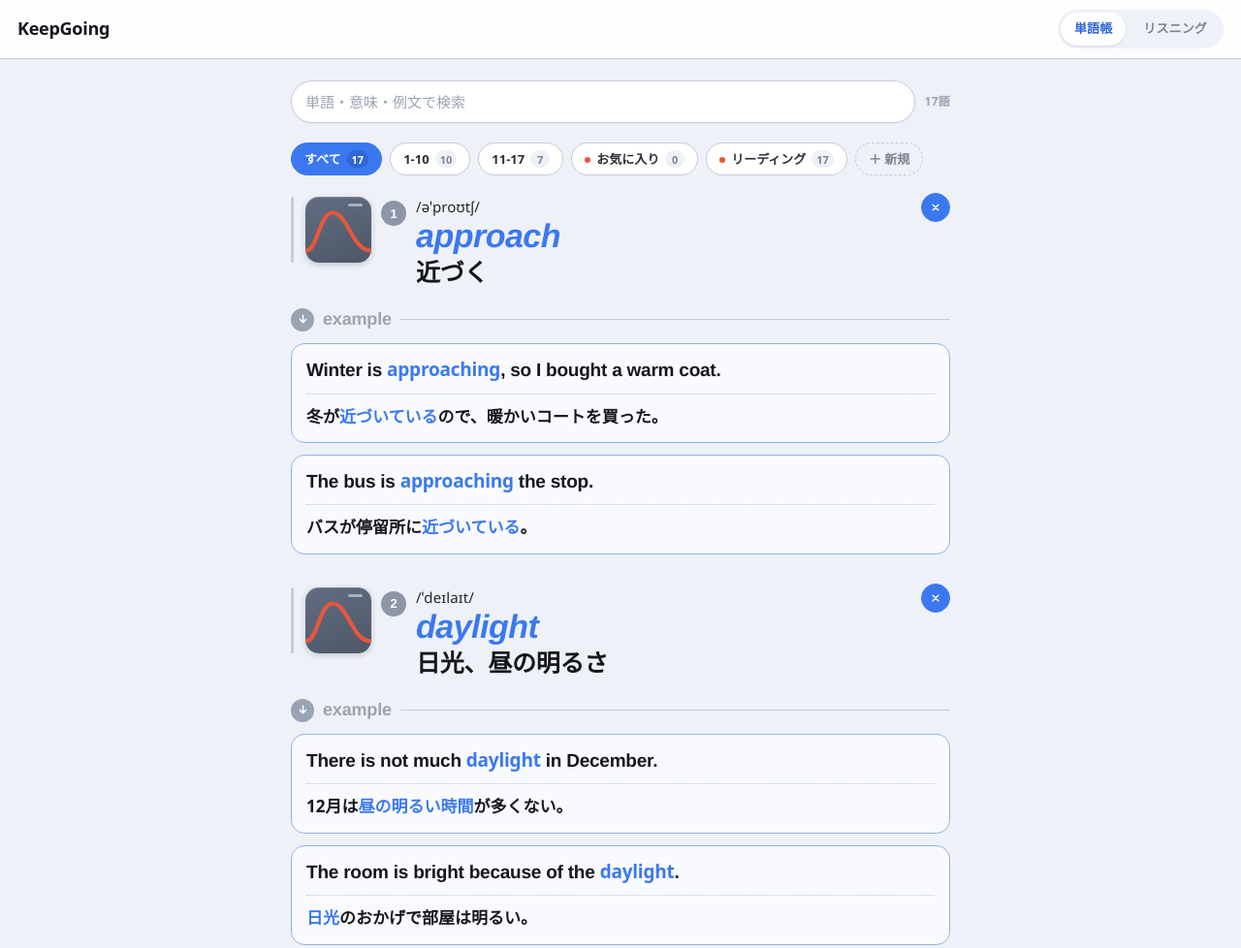
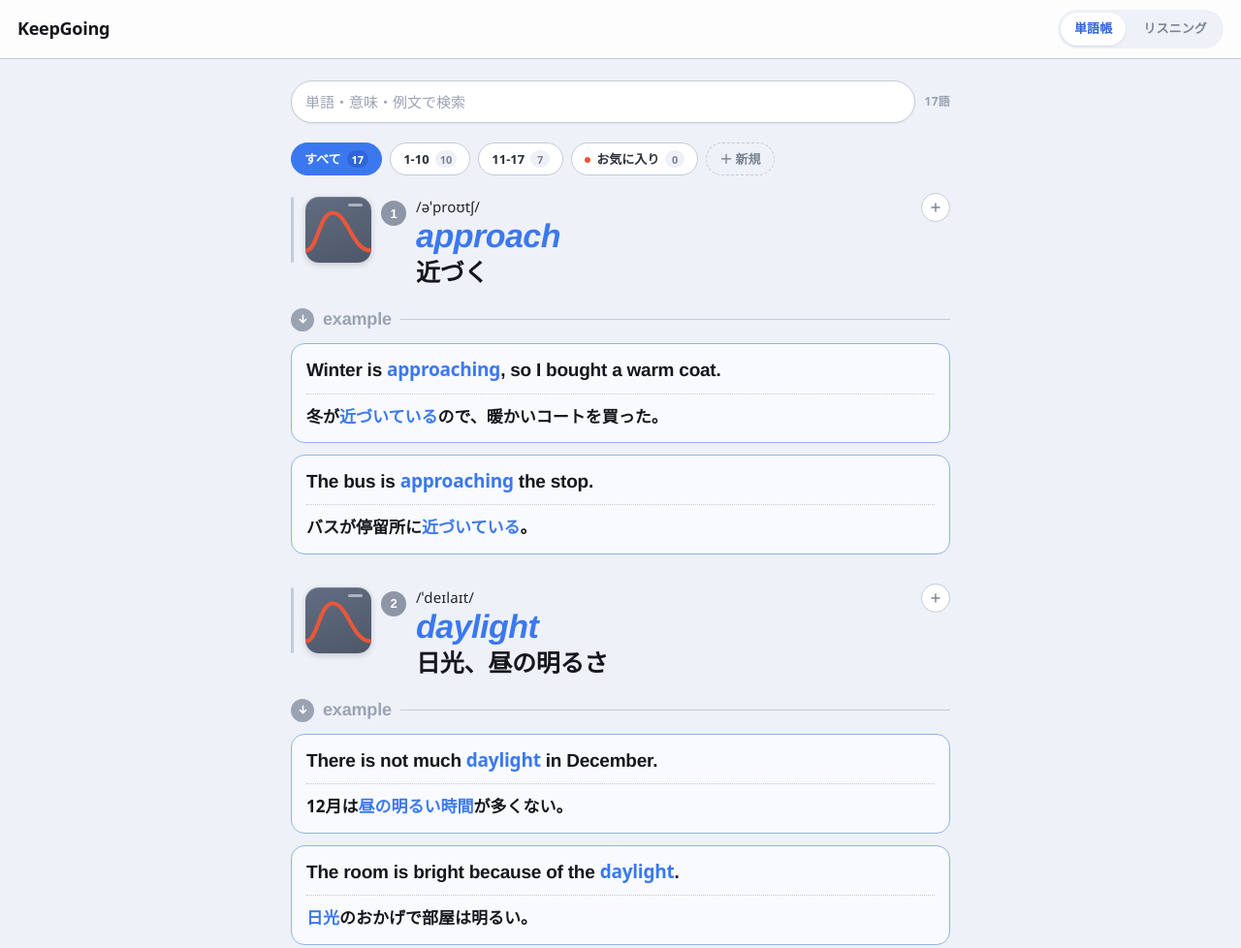
Before and after one commit to Cee-stars/KeepGoing, a plain HTML site: page index.html in a window 1280 px wide. Shown: the top 978 px of the page at 97% size. Drawn offline with Linux system fonts and the light colour scheme.

Commit message:
Stop shipping the reading playlist
The word list no longer ships any playlist of its own, so a new browser
starts with just お気に入り. A saved リーディング is removed on the next
load, the same way 会話によく出る was; the words themselves and any
playlist the user made are untouched. Assets move to ?v=6.

Co-Authored-By: Claude Opus 5 <noreply@anthropic.com>
Claude-Session: https://claude.ai/code/session_01SqNgK3T6aLwhavsWzi3eWU

```diff
--- a/index.html
+++ b/index.html
@@ -6,10 +6,10 @@
 <meta name="theme-color" content="#eef1f7" />
 <meta name="apple-mobile-web-app-capable" content="yes" />
 <title>KeepGoing 単語帳</title>
-<link rel="stylesheet" href="css/tokens.css?v=5" />
-<link rel="stylesheet" href="css/styles.css?v=5" />
-<link rel="stylesheet" href="css/listening.css?v=5" />
-<link rel="stylesheet" href="css/playlists.css?v=5" />
+<link rel="stylesheet" href="css/tokens.css?v=6" />
+<link rel="stylesheet" href="css/styles.css?v=6" />
+<link rel="stylesheet" href="css/listening.css?v=6" />
+<link rel="stylesheet" href="css/playlists.css?v=6" />
 <link rel="manifest" href="manifest.webmanifest" />
 </head>
 <body>
@@ -103,10 +103,10 @@
   </svg>
 </button>
 
-<script src="data/words.js?v=5"></script>
-<script src="js/app.js?v=5"></script>
-<script src="js/listening.js?v=5"></script>
-<script src="js/playlists.js?v=5"></script>
+<script src="data/words.js?v=6"></script>
+<script src="js/app.js?v=6"></script>
+<script src="js/listening.js?v=6"></script>
+<script src="js/playlists.js?v=6"></script>
 
 <script>
 /* オフライン対応（http(s) 配信時のみ。file:// では何もしない） */
--- a/js/playlists.js
+++ b/js/playlists.js
@@ -15,17 +15,10 @@
 
   /* 最初から入れておくプレイリスト。
      1 度だけ自動で追加され、あとは普通のリストと同じ（消したら復活しない）。 */
-  var SEEDS = [
-    {
-      id: 'reading',
-      name: 'リーディング',
-      ids: [1, 2, 3, 4, 5, 6, 7, 8, 9, 10,
-            11, 12, 13, 14, 15, 16, 17]
-    }
-  ];
+  var SEEDS = [];
 
   /* 配布をやめたプレイリスト。保存ずみでも次に開いたときに消える。 */
-  var RETIRED = ['conv'];
+  var RETIRED = ['conv', 'reading'];
 
   /* 既存の熟語 30 語を消して番号を 31-47 → 1-17 に振り直したときの付け替え。
      保存ずみのプレイリストが空にならないよう、1 度だけ走らせる。 */
--- a/sw.js
+++ b/sw.js
@@ -4,9 +4,9 @@
    取れなかったときだけキャッシュを返す。
    こうしないとデプロイしても古い画面が出続ける。
    ============================================================= */
-const CACHE = 'keepgoing-v5';
+const CACHE = 'keepgoing-v6';
 // index.html と同じ ?v= を付ける。付けないと別URL扱いで二重に持つことになる。
-const V = '?v=5';
+const V = '?v=6';
 const ASSETS = [
   './', './index.html',
   './css/tokens.css' + V, './css/styles.css' + V,
```
